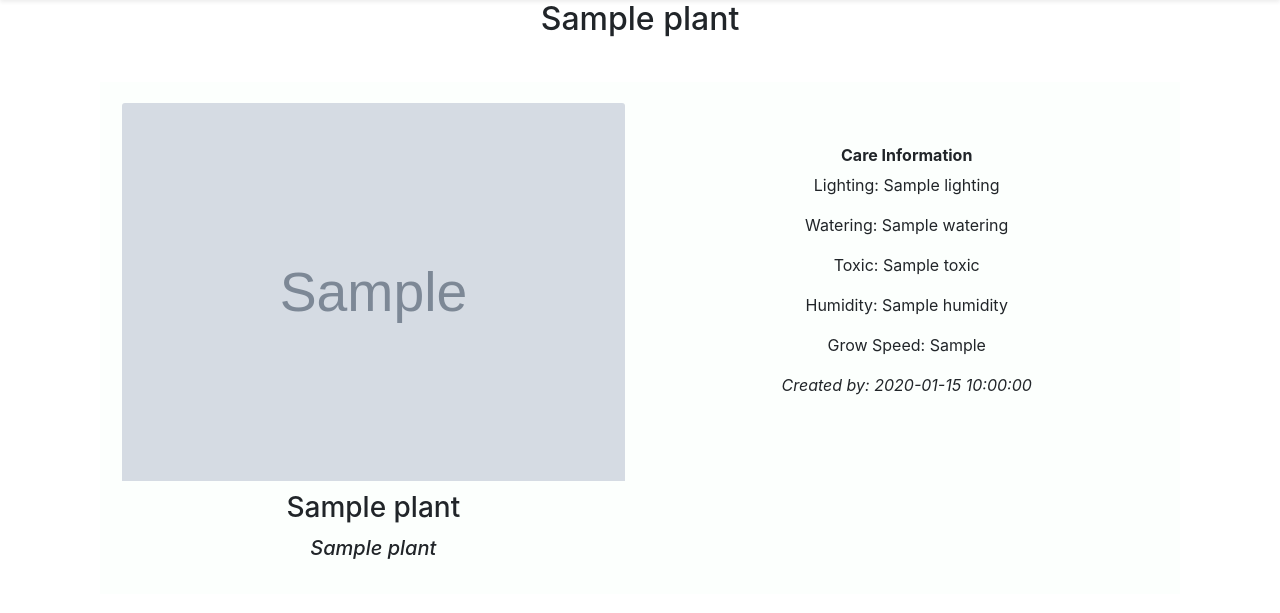
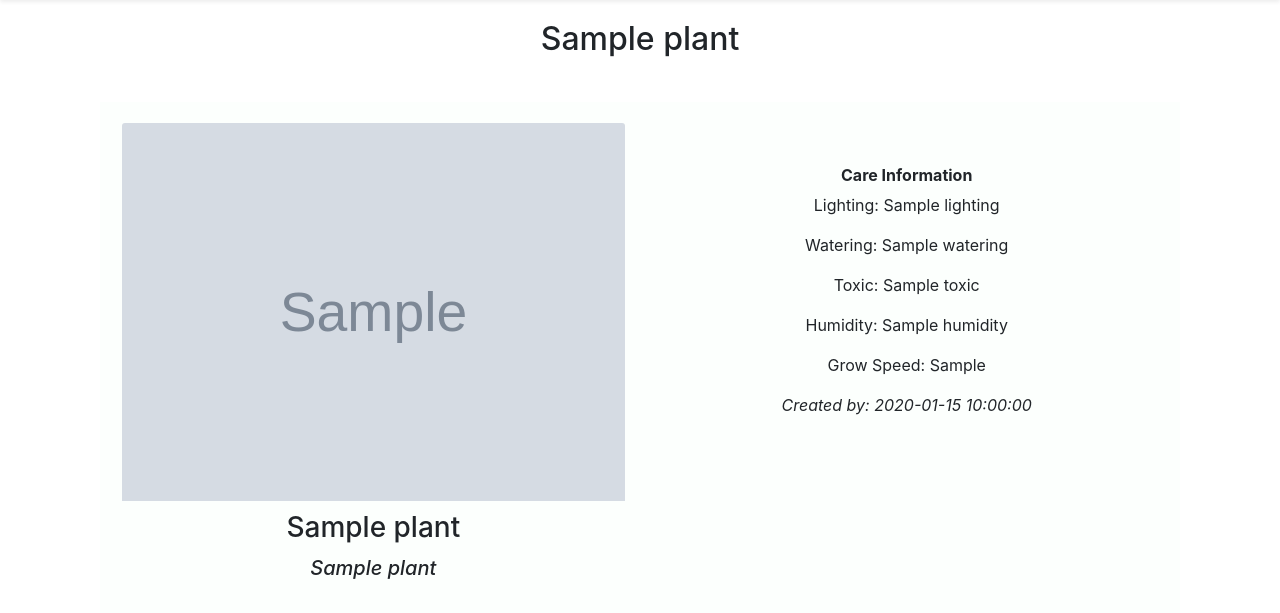
Before and after one commit to keeks-mtl/petiole, a Flask app: template templates/plant_page.html in a window 1280 px wide. Shown: the part 106-719 px from the top of the page. Run offline with Flask 2, Linux system fonts and the light colour scheme; the template is opened without the code that fills it: most values are stand-ins (such as "Sample title", 1, 10 or a date in 2020); grey boxes marked "Sample" are stand-in pictures; some libraries are stand-ins or nearby versions.

Commit message:
Add styles to plant_page.html

```diff
--- a/static/css/style.css
+++ b/static/css/style.css
@@ -59,7 +59,7 @@ nav .nav-link {
     padding: 2%;
 }
 
-/* Plants page */
+/* Main plant page */
 .index-cards {
     margin-top: 4%;
 }
@@ -71,6 +71,10 @@ nav .nav-link {
     margin-top: 10px;
 }
 
+/* plant_page */
+.plant-page-container h2 {
+    margin-top: 20px;
+}
 /* footer */
 footer {
     margin-top: 4%;
```
